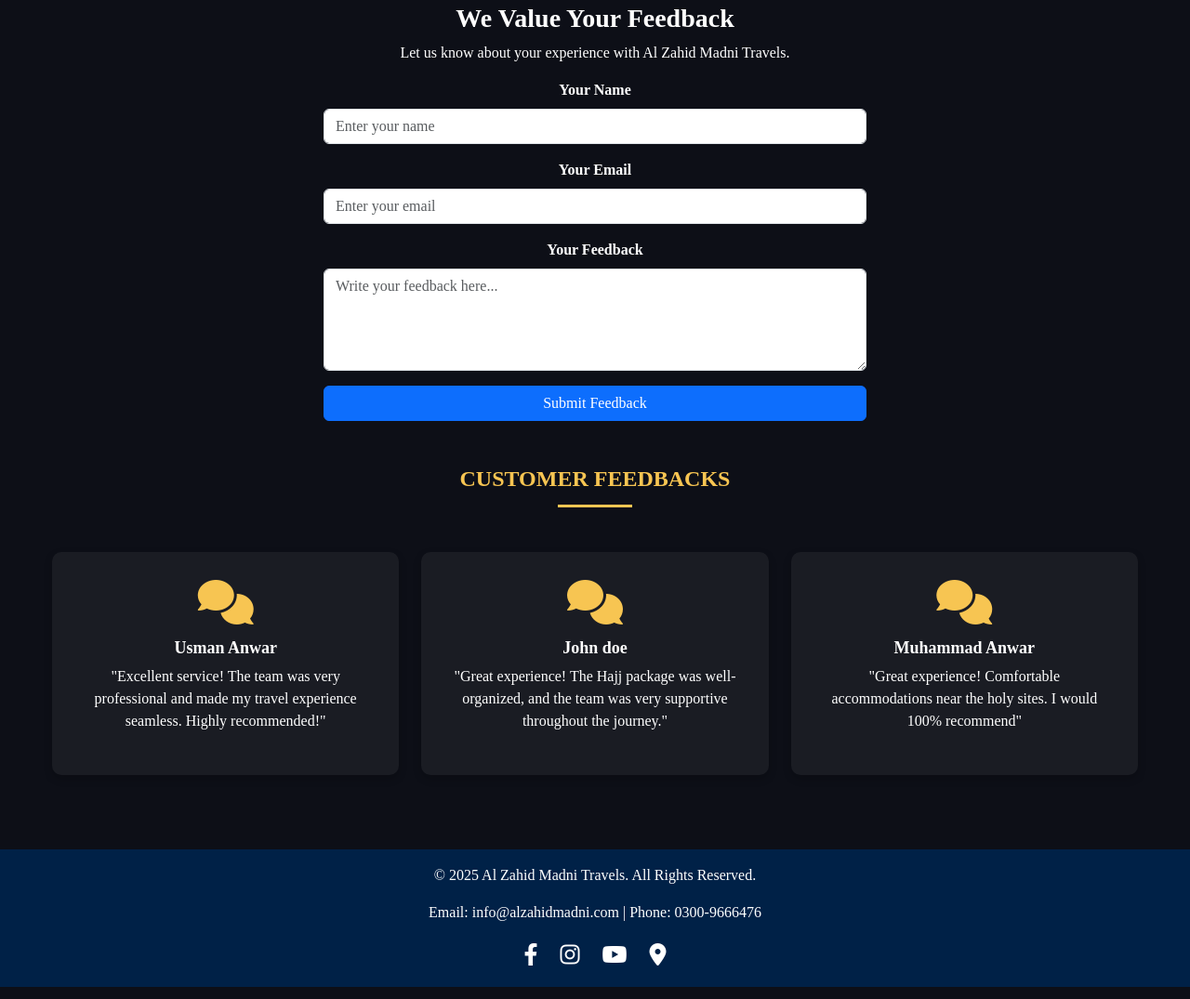
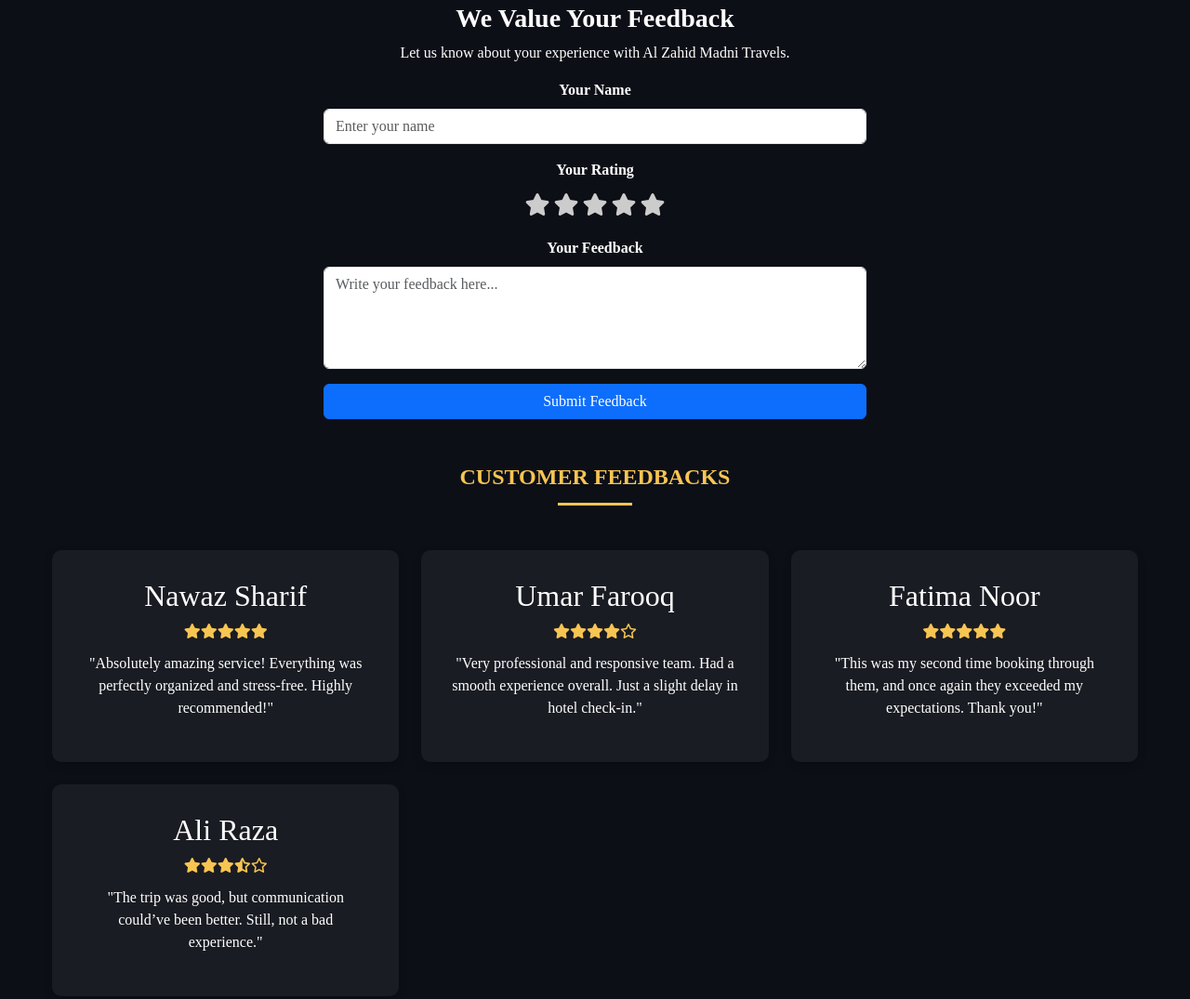
Before and after one commit to usmananwar12/Web_Assignment_2, a plain HTML site: page index.html in a window 1280 px wide. Shown: the part 1847-2922 px from the top of the page at 93% size. Drawn offline with nearby package versions, Linux system fonts and the light colour scheme.

Commit message:
feedbacks are fetched form json file

```diff
--- a/index.html
+++ b/index.html
@@ -150,9 +150,21 @@
                                 <input type="text" class="form-control" id="name" placeholder="Enter your name">
                             </div>
                             <div class="mb-3">
-                                <label for="email" class="form-label fw-bold">Your Email</label>
-                                <input type="email" class="form-control" id="email" placeholder="Enter your email">
+                                <label class="form-label fw-bold d-block">Your Rating</label>
+                                <div id="starRating" class="text-warning">
+                                    <input type="radio" name="rating" id="star5" value="5">
+                                    <label for="star5"><i class="fas fa-star"></i></label>
+                                    <input type="radio" name="rating" id="star4" value="4">
+                                    <label for="star4"><i class="fas fa-star"></i></label>
+                                    <input type="radio" name="rating" id="star3" value="3">
+                                    <label for="star3"><i class="fas fa-star"></i></label>
+                                    <input type="radio" name="rating" id="star2" value="2">
+                                    <label for="star2"><i class="fas fa-star"></i></label>
+                                    <input type="radio" name="rating" id="star1" value="1">
+                                    <label for="star1"><i class="fas fa-star"></i></label>
+                                </div>
                             </div>
+
                             <div class="mb-3">
                                 <label for="message" class="form-label fw-bold">Your Feedback</label>
                                 <textarea class="form-control" id="message" rows="4" placeholder="Write your feedback here..."></textarea>
@@ -161,34 +173,16 @@
                         </form>
                     </div>
                 </div>
+
                 <div class="container-fluid">
                     <div class="position-relative text-center mb-5 mt-5">
                         <h2 class="section-title">Customer Feedbacks</h2>
                         <div class="title-underline"></div>
                     </div>
-                    <div class="row">
-                        <div class="col-md-4">
-                            <div class="service-card">
-                                <i class="fas fa-comments fa-3x"></i>
-                                <h3>Usman Anwar</h3>
-                                <p>"Excellent service! The team was very professional and made my travel experience seamless. Highly recommended!"</p>
-                            </div>
-                        </div>
-                        <div class="col-md-4">
-                            <div class="service-card">
-                                <i class="fas fa-comments fa-3x"></i>
-                                <h3>John doe</h3>
-                                <p>"Great experience! The Hajj package was well-organized, and the team was very supportive throughout the journey."</p>
-                            </div>
-                        </div>
-                        <div class="col-md-4">
-                            <div class="service-card">
-                                <i class="fas fa-comments fa-3x"></i>
-                                <h3>Muhammad Anwar</h3>
-                                <p>"Great experience! Comfortable accommodations near the holy sites. I would 100% recommend"</p>
-                            </div>
-                        </div>
+                    <div class="row" id="reviews-container">
+                        <!-- write reviews dynamically -->
                     </div>
+
                 </div>
             </div>
         </section>
@@ -229,6 +223,5 @@
         </div>
 
 
-        <script src="bootstrap/node_modules/bootstrap/dist/js/bootstrap.bundle.min.js"></script>
     </body>
 </html>
--- /dev/null
+++ b/reviews.json
@@ -0,0 +1,28 @@
+{
+    "reviews": [
+      {
+        "name": "Nawaz Sharif",
+        "rating": 5,
+        "date": "2025-03-10",
+        "review": "Absolutely amazing service! Everything was perfectly organized and stress-free. Highly recommended!"
+      },
+      {
+        "name": "Umar Farooq",
+        "rating": 4,
+        "date": "2025-02-22",
+        "review": "Very professional and responsive team. Had a smooth experience overall. Just a slight delay in hotel check-in."
+      },
+      {
+        "name": "Fatima Noor",
+        "rating": 5,
+        "date": "2025-01-15",
+        "review": "This was my second time booking through them, and once again they exceeded my expectations. Thank you!"
+      },
+      {
+        "name": "Ali Raza",
+        "rating": 3.5,
+        "date": "2024-12-30",
+        "review": "The trip was good, but communication could’ve been better. Still, not a bad experience."
+      }
+    ]
+  }
--- a/script.js
+++ b/script.js
@@ -20,3 +20,53 @@
 });
 
 // assignment # 2 code starts here
+
+function generateStars(rating) {
+    let starsHTML = '';
+    const fullStars = Math.floor(rating);
+    const halfStar = rating % 1 >= 0.5;
+    const emptyStars = 5 - fullStars - (halfStar ? 1 : 0);
+
+    for (let i = 0; i < fullStars; i++) {
+        starsHTML += '<i class="fas fa-star fa-1x"></i>';
+    }
+    if (halfStar) {
+        starsHTML += '<i class="fas fa-star-half-alt fa-1x"></i>';
+    }
+    for (let i = 0; i < emptyStars; i++) {
+        starsHTML += '<i class="far fa-star fa-1x"></i>';
+    }
+
+    return starsHTML;
+}
+
+const xhr = new XMLHttpRequest();
+xhr.open('GET', 'reviews.json', true);
+
+xhr.onload = function () {
+    if (xhr.status >= 200 && xhr.status < 300) {
+        const data = JSON.parse(xhr.responseText);
+        const container = document.getElementById('reviews-container');
+
+        data.reviews.forEach(review => {
+            const reviewHTML = `
+                <div class="col-md-4 mb-4">
+                    <div class="service-card">
+                        <h2>${review.name}</h2>
+                        ${generateStars(review.rating)}
+                        <p>"${review.review}"</p>
+                    </div>
+                </div>
+            `;
+            container.innerHTML += reviewHTML;
+        });
+    } else {
+        console.error('Error loading reviews. Status:', xhr.status);
+    }
+};
+
+xhr.onerror = function () {
+    console.error('Network error while loading reviews.');
+};
+
+xhr.send();
--- a/style.css
+++ b/style.css
@@ -6,12 +6,16 @@
     font-family: 'Lora', serif;
     padding-top: 70px;
 }
-h1, h2 {
+
+h1,
+h2 {
     font-family: 'Playfair Display', serif;
 }
+
 main {
     flex: 1;
 }
+
 .navbar {
     position: fixed;
     top: 0;
@@ -25,10 +29,12 @@
 .navbar a {
     color: white !important;
 }
+
 #navbarNav a:hover {
     color: #FFD700 !important;
 }
-nav img{
+
+nav img {
     width: 50px;
     height: 50px;
     margin-top: 10px;
@@ -244,3 +250,25 @@
 #feedback {
     padding: 80px 20px;
 }
+
+#starRating {
+    direction: rtl;
+    display: inline-flex;
+}
+
+#starRating input {
+    display: none;
+}
+
+#starRating label {
+    font-size: 1.5rem;
+    cursor: pointer;
+    color: #ccc;
+    margin: 0 2px;
+}
+
+#starRating input:checked~label,
+#starRating label:hover,
+#starRating label:hover~label {
+    color: #ffc107;
+}
```
